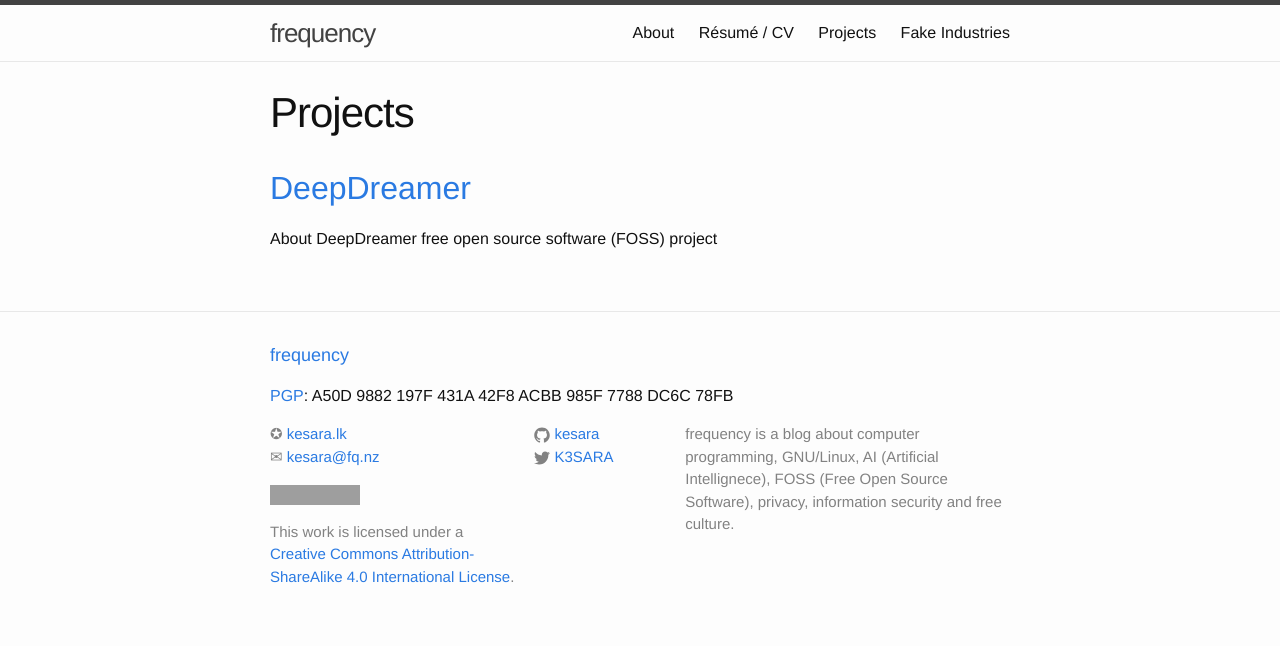
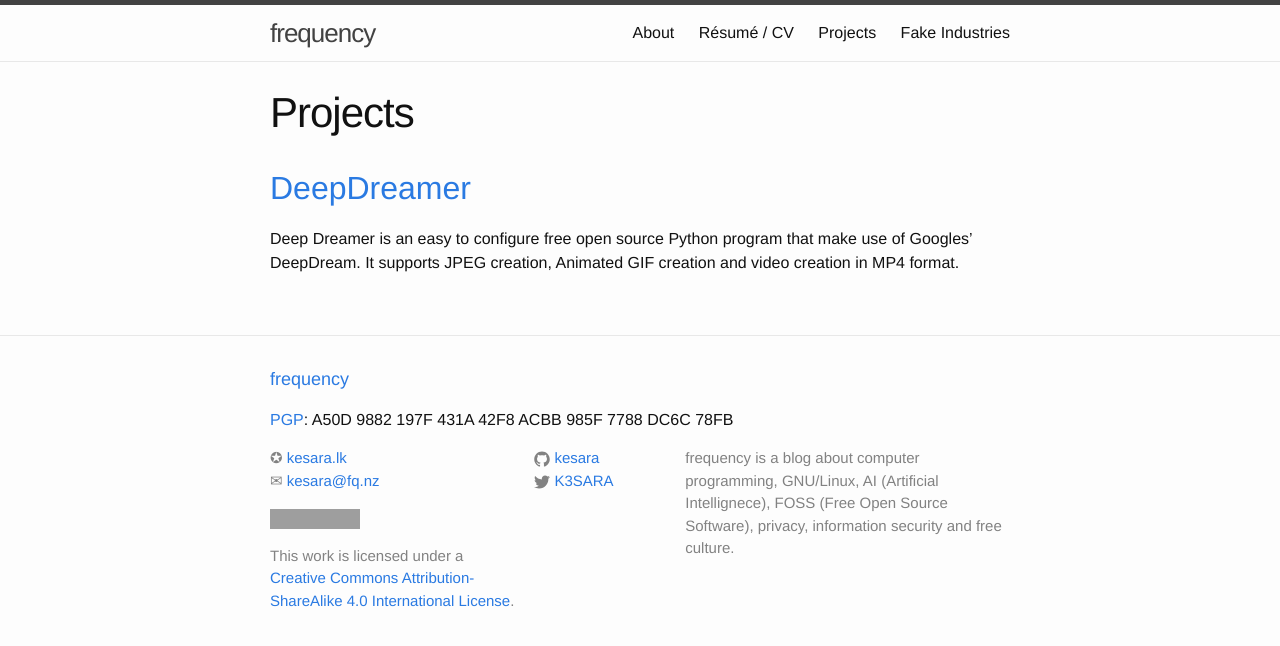
Before and after one commit to kesara/kesara.github.io, a Jekyll site: the page built from _projects/index.md, in a window 1280 px wide. Shown: the top 646 px of the page. Built offline with Jekyll 4.4.1, drawn with Linux system fonts in a browser that asks for light colours; grey boxes are pictures that could not be loaded.

Commit message:
Update DeepDreamer description

```diff
--- a/_projects/01_deepdreamer.md
+++ b/_projects/01_deepdreamer.md
@@ -1,7 +1,10 @@
 ---
 layout:         page
 title:          DeepDreamer
-description:    About DeepDreamer free open source software (FOSS) project
+description:    >
+    Deep Dreamer is an easy to configure free open source Python program that
+    make use of Googles’ DeepDream. It supports JPEG creation, Animated GIF
+    creation and video creation in MP4 format.
 permalink:      /projects/deepdreamer
 image:          /images/deepdreamer_dream_aa.jpg
 ---
```
